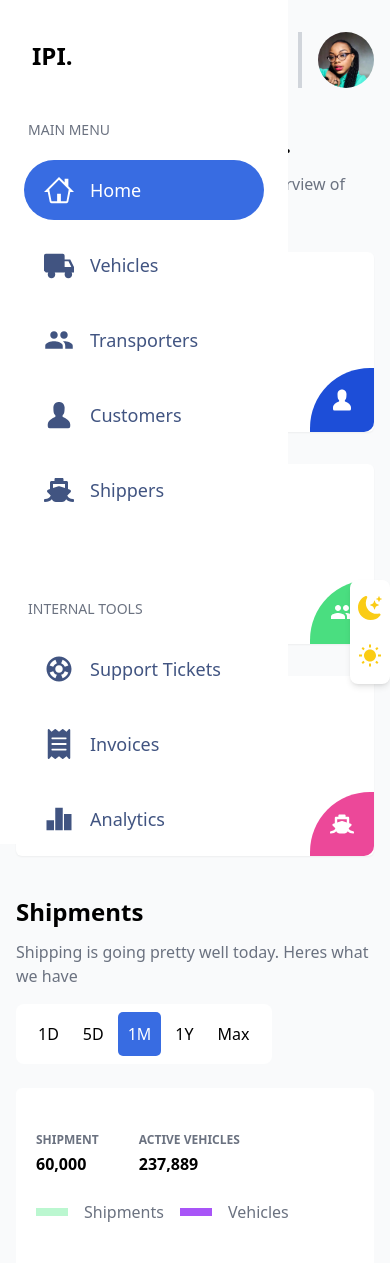
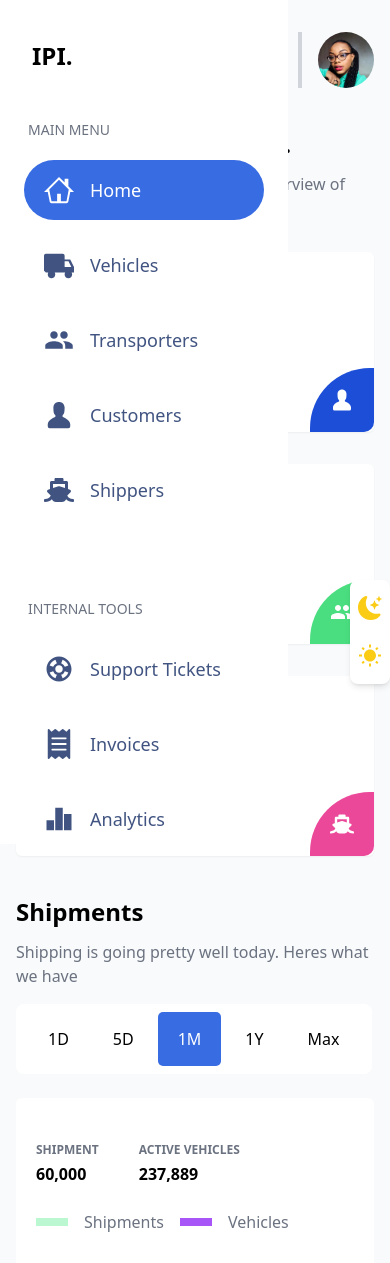
Before and after one commit to Dr-Oxy/Logistic_Dashboard, a Next.js app: page / in a window 390 px wide. Shown: the top 1263 px of the page. Built offline with nearby package versions, Linux system fonts and the light colour scheme.

Commit message:
UI changes: fixed some padding issues

```diff
--- a/components/Layout.jsx
+++ b/components/Layout.jsx
@@ -6,6 +6,7 @@ import { useContext } from 'react';
 import { DataContext } from '../Utils/DataContext';
 
 import { useTheme } from 'next-themes';
+
 //import components
 import Theme from './Theme';
 import Sidebar from '../components/Sidebar';
@@ -19,11 +20,7 @@ export const Layout = ({ children }) => {
   const { setTheme, theme } = useTheme();
 
   return (
-    <div
-      className={`${
-        isOpen ? 'overflow-hidden' : 'overflow-auto'
-      }  layout__container relative`}
-    >
+    <div className="layout__container relative">
       <Head>
         <title>Logistics Dashboard</title>
         <meta name="description" content="Generated by create next app" />
@@ -34,10 +31,11 @@ export const Layout = ({ children }) => {
 
       <main className="bg-gray-50 dark:bg-black text-gray-500 dark:text-white px-4 md:px-8 py-8 min-h-screen xl:ml-72 relative">
         <TopNav />
+
         {children}
+
+        <Theme theme={theme} setTheme={setTheme} />
       </main>
-      <Theme theme={theme} setTheme={setTheme} />
-
       {isOpen ? <Modal /> : ''}
     </div>
   );
--- a/styles/Home.module.css
+++ b/styles/Home.module.css
@@ -42,12 +42,6 @@
   border-radius: 5px;
 }
 
-@media screen and (max-width: 650px) {
-  .tabs {
-    padding: 10px;
-  }
-}
-
 .tabs:hover.tab__active,
 .tab__active {
   background-color: rgba(56, 108, 226, 1);
```
